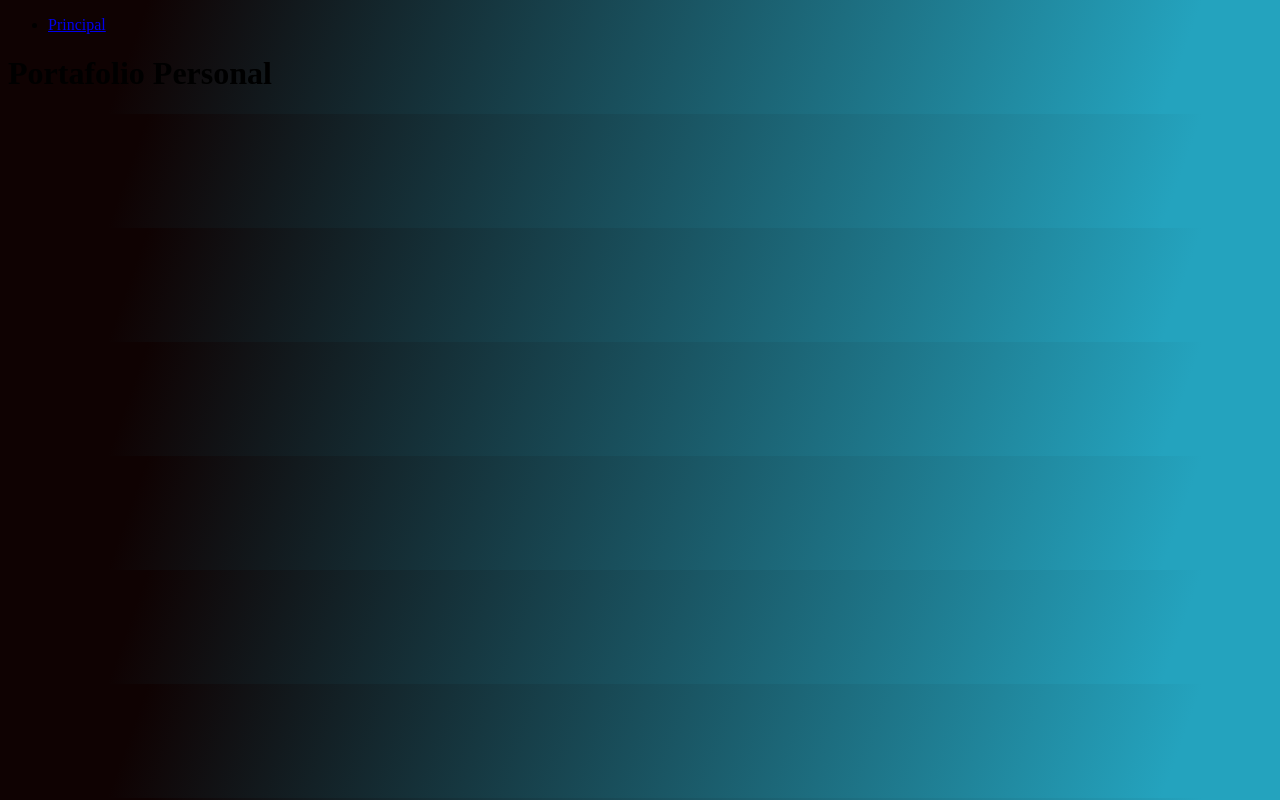
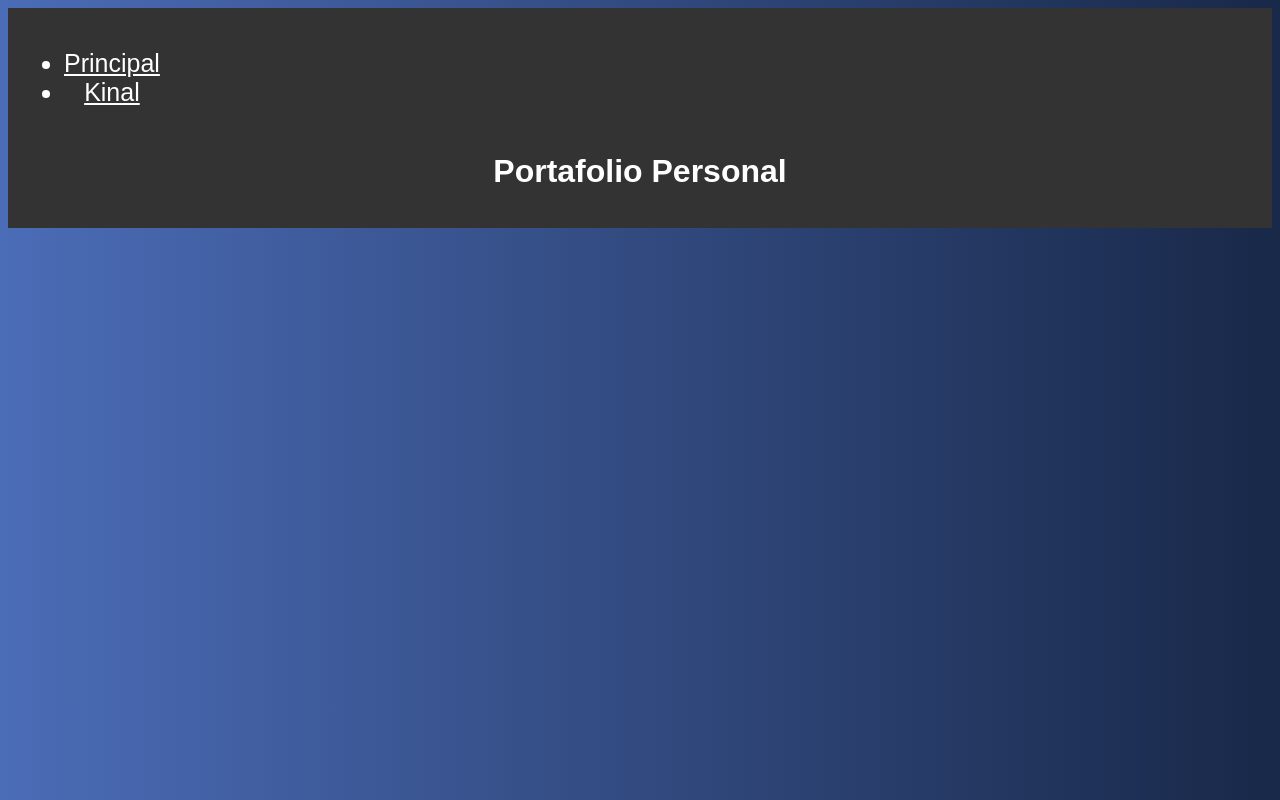
Before and after one commit to jjimenez2022152/Laboratorio-1-U1, a plain HTML site: page Laboratorio1/assets/pages/portafolio.html in a window 1280 px wide. Drawn offline with Linux system fonts and the light colour scheme.

Commit message:
Se crea y vincula el html de kinal para que sea accesible desde las primeras 2 paginas

```diff
--- a/Laboratorio1/assets/pages/portafolio.html
+++ b/Laboratorio1/assets/pages/portafolio.html
@@ -9,9 +9,10 @@
 <body>
     <header>
         <div>
-            <nav>
+            <nav class="menuNav">
                 <ul>
                     <li><a href="../../index.html">Principal</a></li>
+                    <li><a href="../pages/kinal.html">Kinal</a></li>
                 </ul>
             </nav>
             <h1>
--- a/Laboratorio1/assets/styles/portafolio.css
+++ b/Laboratorio1/assets/styles/portafolio.css
@@ -1,3 +1,21 @@
-body{
-    background-image: linear-gradient( 109.6deg,  rgba(15,2,2,1) 11.2%, rgba(36,163,190,1) 91.1% );
+body {
+    background: linear-gradient(90deg, #4b6cb7 0%, #182848 100%);
+    font-family: Arial, Helvetica, sans-serif;
 }
+
+header{
+    background-color: #333;
+    color: #fff;
+    text-align: center;
+    padding: 1em;
+}
+
+a{
+    color: white;
+}
+
+.menuNav{
+    display: flex;
+    font-size: 25px;
+    color: #fff;
+}
```
Also changed, not shown: Laboratorio1/assets/pages/kinal.html (added, +11 -0 lines).
